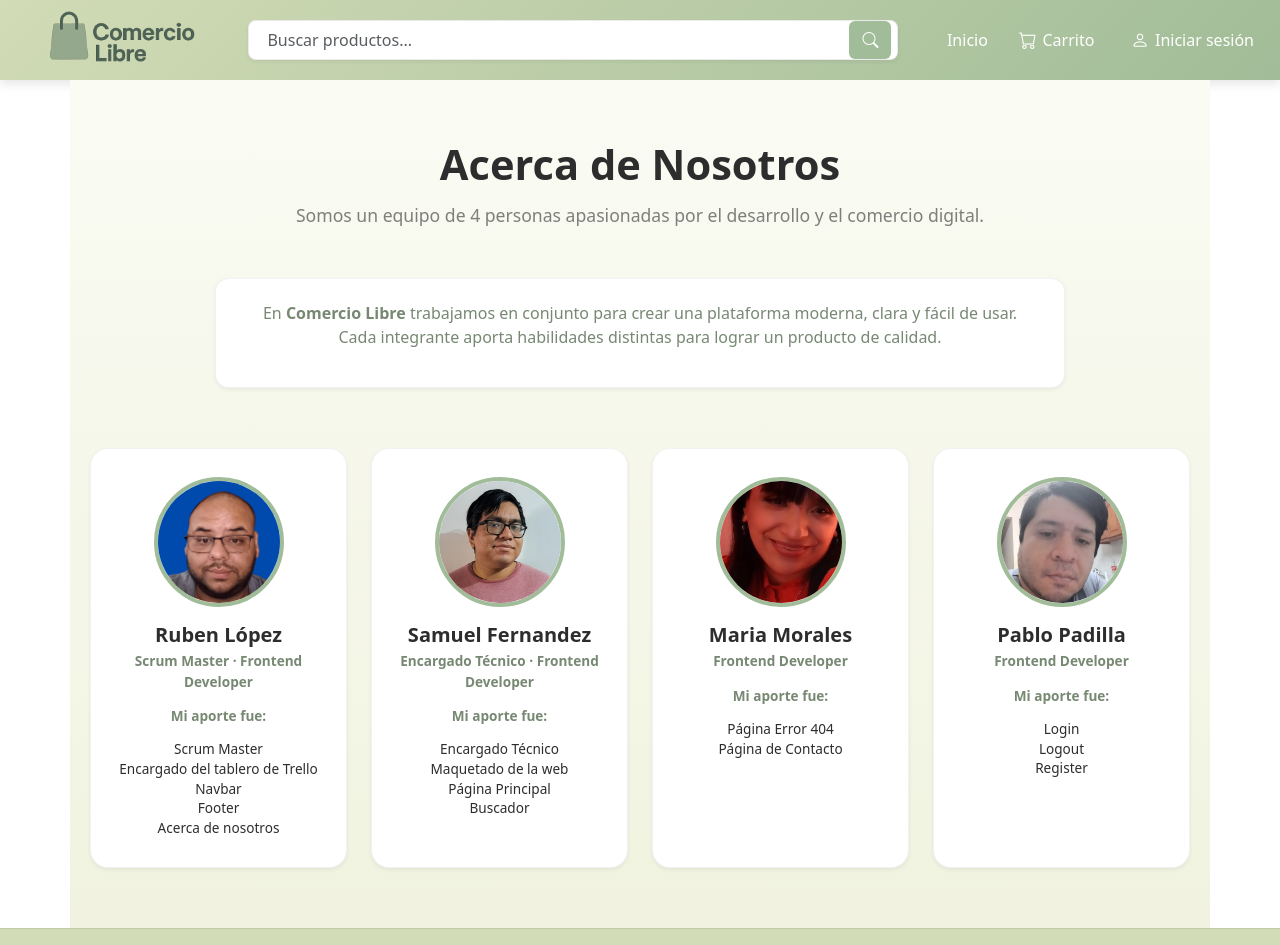
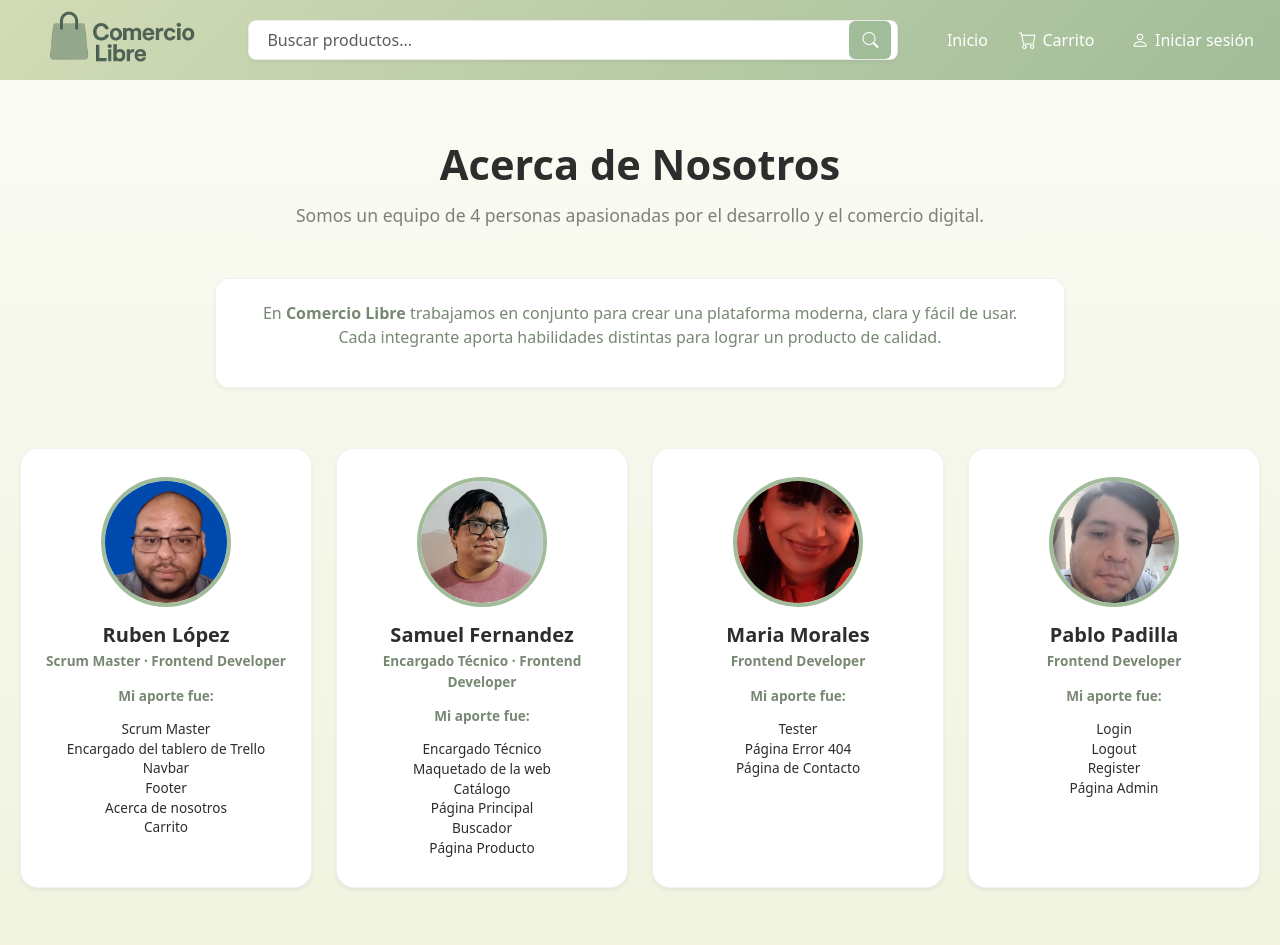
Before and after one commit to SkyBreakk/proyecto-2-ecommerce, a React (Vite) app: page /about in a window 1280 px wide. Shown: the top 945 px of the page. Built offline with nearby package versions, Linux system fonts and the light colour scheme.

Commit message:
Editado container de aboutscreen, lista de tareas de team.js

```diff
--- a/src/data/team.js
+++ b/src/data/team.js
@@ -16,6 +16,7 @@ const team = [
       "Navbar",
       "Footer",
       "Acerca de nosotros",
+      "Carrito",
     ],
   },
   {
@@ -25,28 +26,23 @@ const team = [
     contributions: [
       "Encargado Técnico",
       "Maquetado de la web",
+      "Catálogo",
       "Página Principal",
       "Buscador",
+      "Página Producto",
     ],
   },
   {
     name: "Maria Morales",
     role: "Frontend Developer",
     img: mariaImg,
-    contributions: [
-      "Página Error 404",
-      "Página de Contacto",
-    ],
+    contributions: ["Tester", "Página Error 404", "Página de Contacto"],
   },
   {
     name: "Pablo Padilla",
     role: "Frontend Developer",
     img: pabloImg,
-    contributions: [
-      "Login",
-      "Logout",
-      "Register",
-    ],
+    contributions: ["Login", "Logout", "Register", "Página Admin"],
   },
 ];
 
--- a/src/views/AboutScreen.jsx
+++ b/src/views/AboutScreen.jsx
@@ -3,7 +3,7 @@ import team from "../data/team";
 
 function AboutScreen() {
   return (
-    <div className="about-page container-lg">
+    <div className="about-page container-fluid">
       {/* HEADER */}
       <header className="about-header">
         <h1>Acerca de Nosotros</h1>
```
